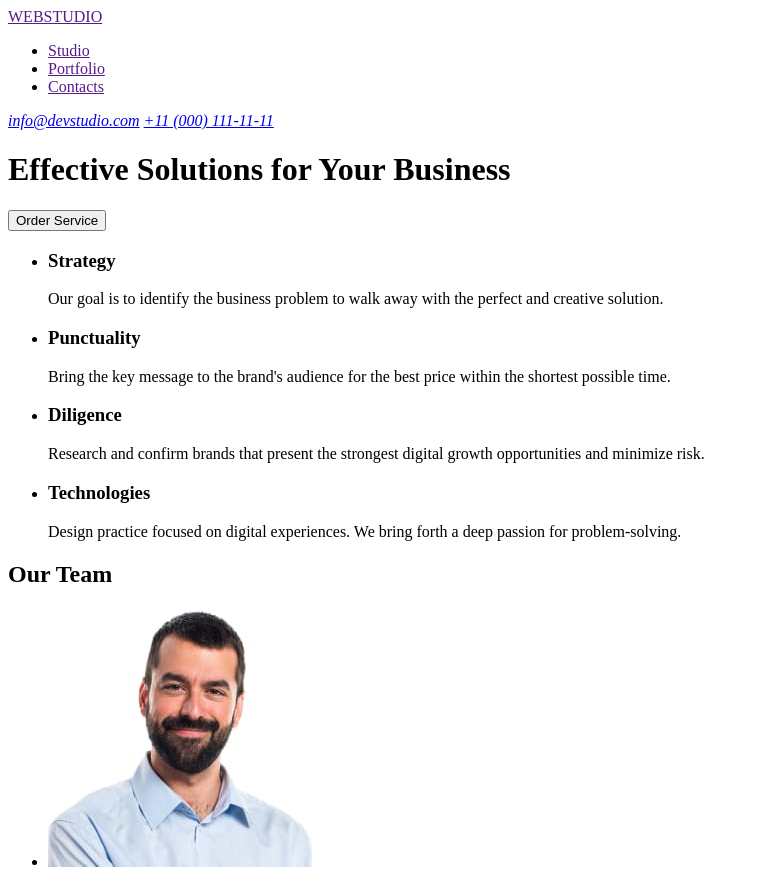
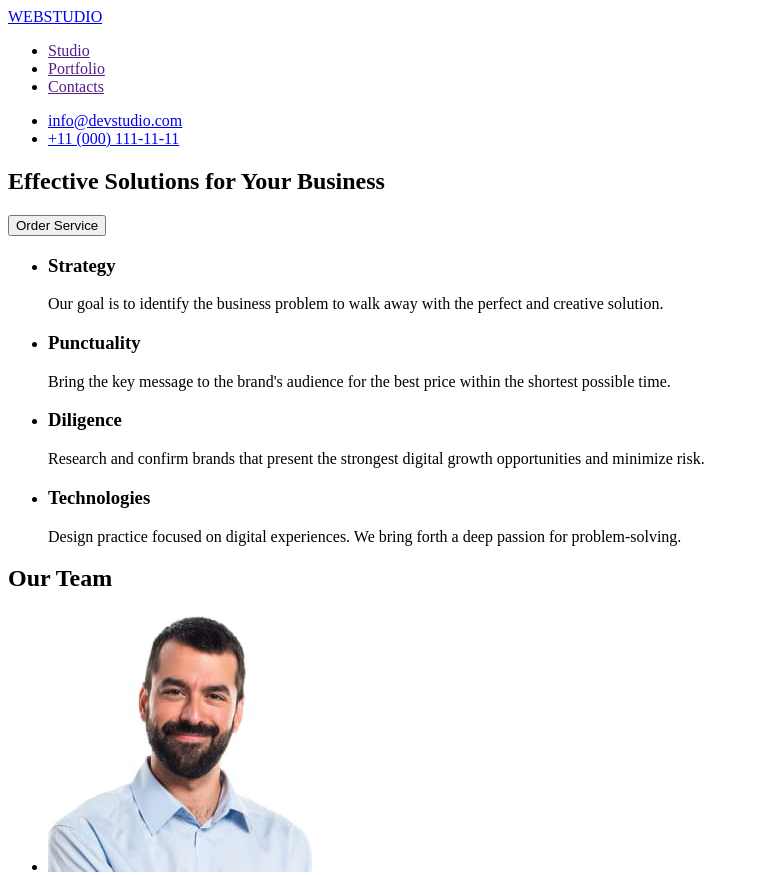
Before and after one commit to leohutnyk/leohutnyk-goit-markup-hw-01, a plain HTML site: page index.html in a window 1280 px wide. Shown: the top 875 px of the page, without its empty margins (0-759 px from the left). Drawn offline with Linux system fonts and the light colour scheme.

Commit message:
error correction

```diff
--- a/index.html
+++ b/index.html
@@ -7,24 +7,24 @@
 </head>
 <body>
     <header>
-	<a href="">WEBSTUDIO</a>
         <nav>
+            <a href="./index.html">WEBSTUDIO</a>
             <ul>
             <li><a href="">Studio</a></li>
             <li><a href="">Portfolio</a></li>
             <li><a href="">Contacts</a></li>
             </ul>
-        <address>
-            <a href="mailto:info@devstudio.com">info@devstudio.com</a>
-            <a href="tel:+110001111111">+11 (000) 111-11-11</a>
-        </address>
         </nav>
-    <div>
-        <h1>Effective Solutions for Your Business</h1>
-    </div>
-    <button>Order Service</button>
+        <ul>
+            <li><a href="mailto:info@devstudio.com">info@devstudio.com</a></li>
+            <li><a href="tel:+110001111111">+11 (000) 111-11-11</a></li>
+        </ul>
     </header>
     <main>
+        <section>
+            <h1>Effective Solutions for Your Business</h1>
+            <button type="button">Order Service</button>
+        </section>
         <section>
             <ul>
                 <li>
@@ -73,7 +73,7 @@
     </main>
     <footer>
         <div>
-            <a href="">WEBSTUDIO</a>
+            <a href="./index.html">WEBSTUDIO</a>
             <p>Increase the flow of customers and sales for your business with digital marketing & growth solutions.</p>
         </div>
     </footer>
```
Lines whose indentation alone changed are shown as unchanged.
